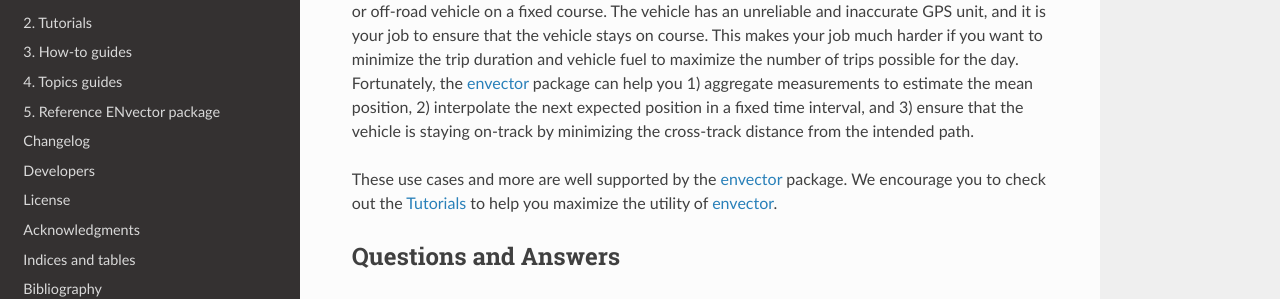
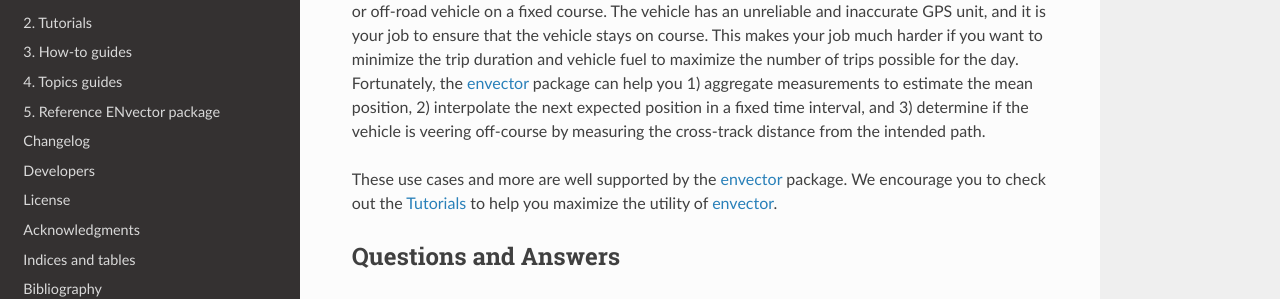
Before and after one commit to mhogan-nwra/envector, a Sphinx documentation site: the page built from docs/index.rst, in a window 1280 px wide and 900 px high, scrolled down 760 px. Shown: the part 184-483 px from the top of the window. Built offline with Sphinx 7.4.7 and the Read the Docs theme 2.0.0, drawn with Linux system fonts in a browser that asks for light colours; formulas are drawn with MathJax 3.

Commit message:
DOC: Decided on different language in the use-case discussion

```diff
--- a/README.rst
+++ b/README.rst
@@ -34,7 +34,7 @@ have a vehicle like a ship, airplane, or off-road vehicle on a fixed course. The
 inaccurate GPS unit, and it is your job to ensure that the vehicle stays on course. This makes your job much harder if
 you want to minimize the trip duration and vehicle fuel to maximize the number of trips possible for the day.
 Fortunately, the envector_ package can help you 1) aggregate measurements to estimate the mean position, 2) interpolate
-the next expected position in a fixed time interval, and 3) ensure that the vehicle is staying on-track by minimizing
+the next expected position in a fixed time interval, and 3) determine if the vehicle is veering off-course by measuring
 the cross-track distance from the intended path.
 
 These use cases and more are well supported by the envector_ package. We encourage you to check out the
--- a/docs/index.rst
+++ b/docs/index.rst
@@ -39,7 +39,7 @@ have a vehicle like a ship, airplane, or off-road vehicle on a fixed course. The
 inaccurate GPS unit, and it is your job to ensure that the vehicle stays on course. This makes your job much harder if
 you want to minimize the trip duration and vehicle fuel to maximize the number of trips possible for the day.
 Fortunately, the envector_ package can help you 1) aggregate measurements to estimate the mean position, 2) interpolate
-the next expected position in a fixed time interval, and 3) ensure that the vehicle is staying on-track by minimizing
+the next expected position in a fixed time interval, and 3) determine if the vehicle is veering off-course by measuring
 the cross-track distance from the intended path.
 
 These use cases and more are well supported by the envector_ package. We encourage you to check out the
```
